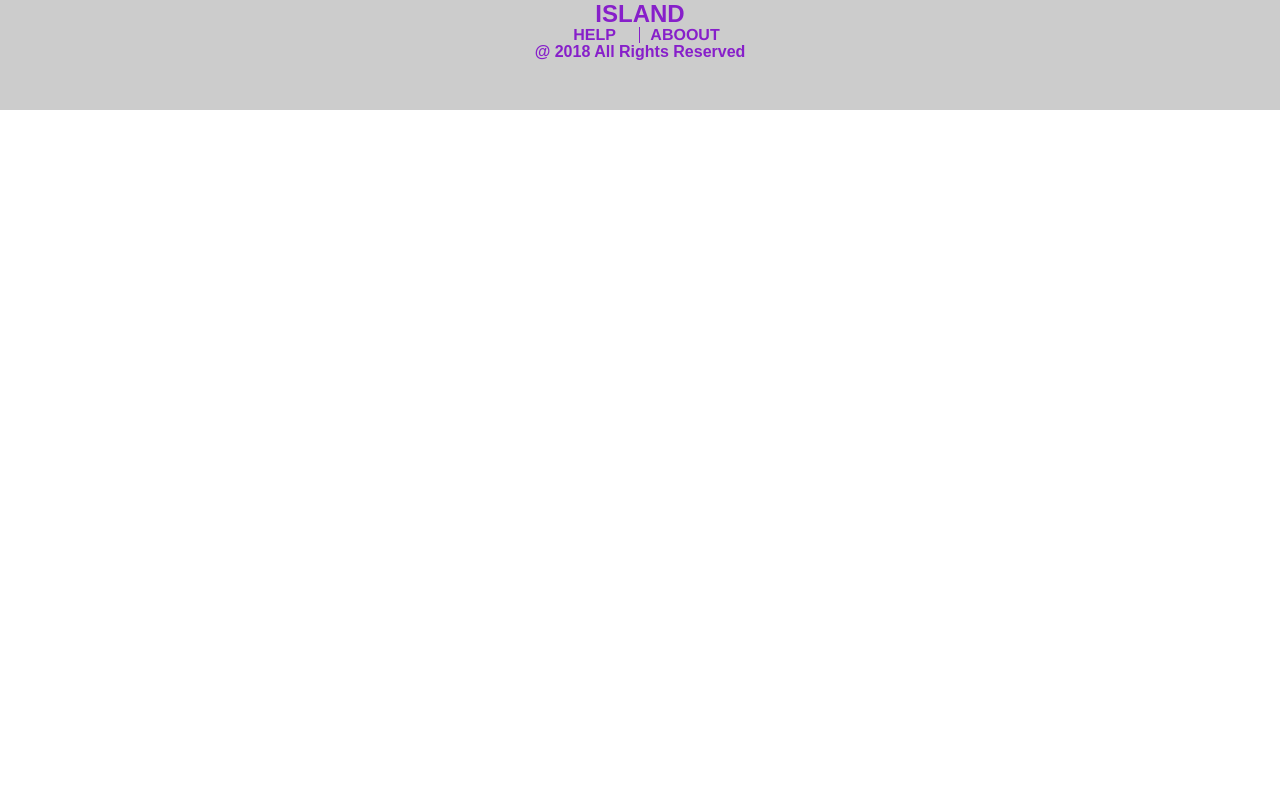
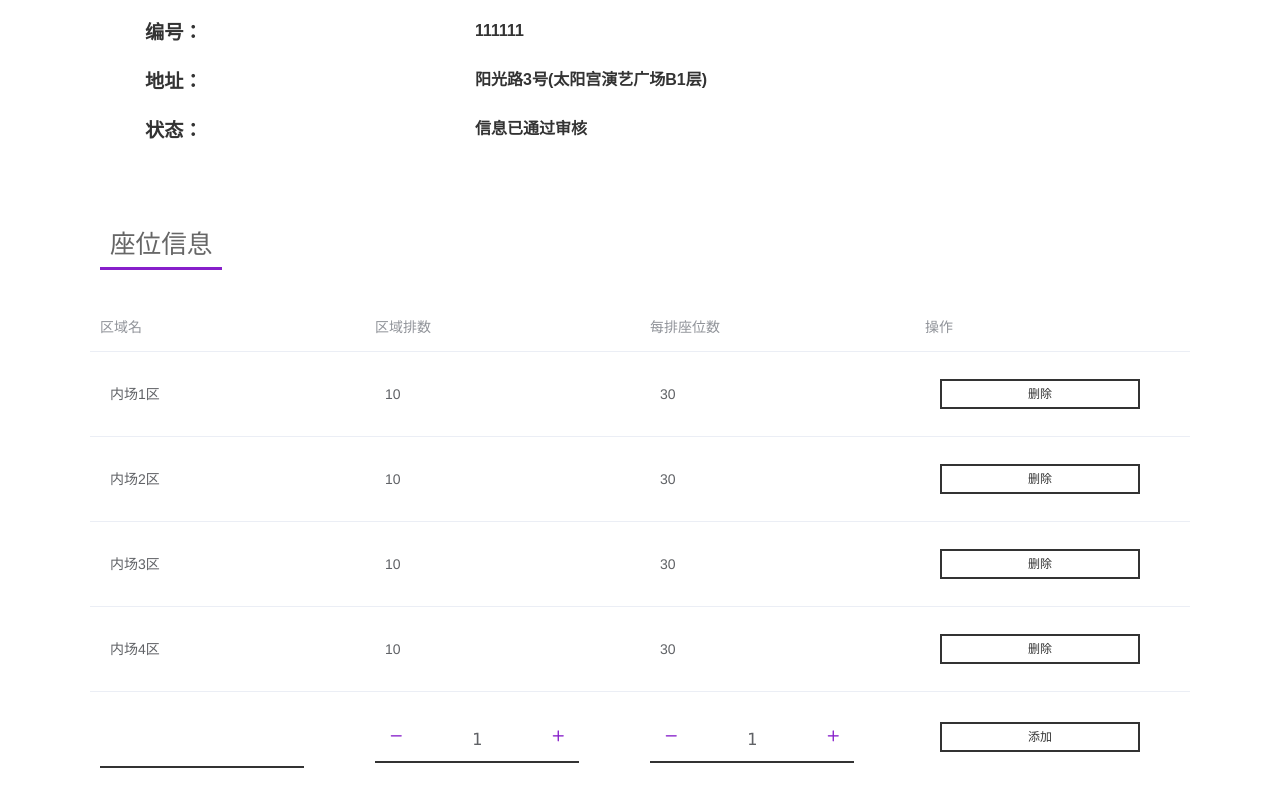
Before and after one commit to Island0214/TicketBox, a Vue app in the folder TicketBoxFront/: page /#/venue/info in a window 1280 px wide. Shown: the part 260-1060 px from the top of the page. Before the commit the page ends 800 px from the top, so only its background shows below. Built offline with nearby package versions, Linux system fonts and the light colour scheme.

Commit message:
<feat> : <增加场馆信息页面页面>

```diff
--- a/TicketBoxFront/src/components/MyNavBar/MyNavBar.vue
+++ b/TicketBoxFront/src/components/MyNavBar/MyNavBar.vue
@@ -7,13 +7,13 @@
 
       <div class="register-buttons-wrapper" v-if="!logStatus">
           <!--<p @click="openPage('/vipSign')">会员注册</p>-->
-        <p @click="showSignin('会员')">会员注册</p>
-        <p @click="showSignin('场馆')">场馆注册</p>
+        <p @click="showSigninFrame('会员')">会员注册</p>
+        <p @click="showSigninFrame('场馆')">场馆注册</p>
       </div>
 
       <div class="register-buttons-wrapper" v-else>
         <p>{{ name }}</p>
-        <p @click="quitLog">退出</p>
+        <p @click="quitLogin">退出</p>
         <!--<p @click="openPage('/vipSign')">会员注册</p>-->
         <!--<p @click="showSignin('会员')">会员注册</p>-->
         <!--<p @click="showSignin('场馆')">场馆注册</p>-->
@@ -31,13 +31,13 @@
 
       <div v-else>
         <div v-if="logType === '场馆'">
-          <router-link to="/">
+          <router-link to="/venue/info">
             <a>场馆信息</a>
           </router-link>
-          <router-link to="/">
+          <router-link to="/venue/schedule">
             <a>计划发布</a>
           </router-link>
-          <router-link to="/">
+          <router-link to="/venue/tickets">
             <a>票务信息</a>
           </router-link>
         </div>
@@ -88,9 +88,18 @@ export default {
     showLoginFrame: function (type) {
       this.showLogin()
       this.setLoginType(type)
+      this.$router.push('/')
+    },
+    showSigninFrame: function (type) {
+      this.showSignin(type)
+      this.$router.push('/')
     },
     openPage: function (router) {
       window.open(window.location. origin + router)
+    },
+    quitLogin: function () {
+      this.quitLog()
+      this.$router.push('/')
     }
   },
   computed: {
--- /dev/null
+++ b/TicketBoxFront/src/components/VenueInfo/VenueInfo.css
@@ -0,0 +1,54 @@
+.venue-info-wrapper {
+  padding: 30px;
+}
+
+.venue-info-wrapper .info-wrapper {
+  padding: 30px;
+}
+
+.venue-info-wrapper .info-wrapper .el-row {
+  width: 90%;
+  margin-left: 5%;
+}
+
+.venue-info-wrapper .info-wrapper .table-wrapper .el-row {
+  width: 100%;
+  margin: 0;
+  margin-top: 30px;
+}
+
+.venue-info-wrapper .info-wrapper .table-wrapper .el-row /deep/ .el-col {
+  /*padding: 0;*/
+  padding-left: 10px;
+}
+
+.venue-info-wrapper .info-wrapper .table-wrapper .el-row .el-input {
+  margin-top: 30px;
+  width: 80%;
+}
+
+.venue-info-wrapper .info-wrapper .table-wrapper .el-row .el-input-number {
+  margin-top: 25px;
+  width: 80%;
+}
+
+.venue-info-wrapper .info-wrapper .table-wrapper .el-row .el-input-number /deep/ span {
+  background: none;
+  border: none;
+}
+
+.venue-info-wrapper .info-wrapper .table-wrapper .el-row .el-input-number /deep/ span i {
+  color: #871FCA;
+  font-weight: 600;
+}
+
+.venue-info-wrapper .info-wrapper .table-wrapper .el-button {
+  float: none;
+}
+
+.venue-info-wrapper  .el-button {
+  width: 200px;
+  float: right;
+  /*margin-bottom: 30px;*/
+  margin: 15px;
+}
--- /dev/null
+++ b/TicketBoxFront/src/components/VenueInfo/VenueInfo.vue
@@ -0,0 +1,170 @@
+<template>
+  <div class="venue-info-wrapper">
+    <h1>{{ venue_name }}</h1>
+
+    <div class="info-wrapper">
+      <part-title title="基本信息" style="margin-bottom: 30px;"></part-title>
+
+      <el-row :gutte="20">
+        <el-col :xs="8" :sm="8" :md="8" :lg="8">
+          <h4>编号：</h4>
+        </el-col>
+        <el-col :xs="16" :sm="16" :md="16" :lg="16">
+          <h5>{{ code }}</h5>
+        </el-col>
+      </el-row>
+      <el-row :gutte="20">
+        <el-col :xs="8" :sm="8" :md="8" :lg="8">
+          <h4>地址：</h4>
+        </el-col>
+        <el-col :xs="16" :sm="16" :md="16" :lg="16">
+          <h5>{{ address }}
+            <!--<a @click="showChangeUsername=true">修改</a>-->
+          </h5>
+        </el-col>
+      </el-row>
+      <el-row :gutte="20">
+        <el-col :xs="8" :sm="8" :md="8" :lg="8">
+          <h4>状态：</h4>
+        </el-col>
+        <el-col :xs="16" :sm="16" :md="16" :lg="16">
+          <h5 v-if="validInfo">信息已通过审核</h5>
+          <h5 v-else>信息审核中...</h5>
+        </el-col>
+      </el-row>
+    </div>
+
+    <div class="info-wrapper">
+      <part-title title="座位信息" style="margin-bottom: 30px;"></part-title>
+
+      <div class="table-wrapper">
+        <el-table
+          :data="tableData"
+          style="width: 100%">
+          <el-table-column
+            label="区域名"
+          >
+            <template slot-scope="scope">
+              <!--<i class="el-icon-time"></i>-->
+              <span style="margin-left: 10px">{{ scope.row.name }}</span>
+            </template>
+          </el-table-column>
+          <el-table-column
+            label="区域排数"
+          >
+            <template slot-scope="scope">
+              <span style="margin-left: 10px">{{ scope.row.row }}</span>
+            </template>
+          </el-table-column>
+          <el-table-column
+            label="每排座位数"
+          >
+            <template slot-scope="scope">
+              <span style="margin-left: 10px">{{ scope.row.col }}</span>
+            </template>
+          </el-table-column>
+          <el-table-column
+            label="操作">
+            <template slot-scope="scope">
+              <el-button
+                size="mini"
+                type="danger"
+                @click="handleDelete(scope.$index, scope.row)">删除</el-button>
+            </template>
+          </el-table-column>
+        </el-table>
+
+        <el-row :gutter="20" style="margin: 0">
+          <el-col :xs="6" :sm="6" :md="6" :lg="6">
+            <el-input v-model="name"></el-input>
+          </el-col>
+          <el-col :xs="6" :sm="6" :md="6" :lg="6">
+            <el-input-number :min="1" v-model="rows"></el-input-number>
+          </el-col>
+          <el-col :xs="6" :sm="6" :md="6" :lg="6">
+            <el-input-number :min="1" v-model="cols"></el-input-number>
+          </el-col>
+          <el-col :xs="6" :sm="6" :md="6" :lg="6" style="margin-top: 15px">
+            <el-button size="mini" @click="handleAdd">添加</el-button>
+          </el-col>
+        </el-row>
+      </div>
+    </div>
+
+    <el-button>保存修改</el-button>
+  </div>
+</template>
+
+<script>
+  import PartTitle from '../Basic/PartTitle/PartTitle.vue'
+
+  export default {
+    components: {
+      PartTitle
+    },
+    data () {
+      return {
+        venue_name: '南京欧拉艺术空间',
+        address: '阳光路3号(太阳宫演艺广场B1层)',
+        code: 111111,
+        tableData: [{
+          name: '内场1区',
+          row: '10',
+          col: '30'
+        }, {
+          name: '内场2区',
+          row: '10',
+          col: '30'
+        }, {
+          name: '内场3区',
+          row: '10',
+          col: '30'
+        }, {
+          name: '内场4区',
+          row: '10',
+          col: '30'
+        }],
+        validInfo: true,
+        rows: 1,
+        cols: 1,
+        name: ''
+      }
+    },
+    methods: {
+      handleDelete(index, row) {
+        console.log(index, row);
+        this.tableData.splice(index, 1)
+      },
+      handleAdd: function () {
+        if (this.name === '') {
+          this.$message({
+            showClose: true,
+            type: 'error',
+            message: '请输入区域名称！'
+          })
+          return
+        }
+
+        for (let i = 0; i < this.tableData.length; i++) {
+          if (this.name === this.tableData[i].name) {
+            this.$message({
+              showClose: true,
+              type: 'error',
+              message: '请勿重复添加区域！'
+            })
+            return
+          }
+        }
+
+        this.tableData.push({
+          name: this.name,
+          row: this.rows,
+          col: this.cols
+        })
+      }
+    }
+  }
+</script>
+
+<!-- Add "scoped" attribute to limit CSS to this component only -->
+<style scoped src="./VenueInfo.css"></style>
--- /dev/null
+++ b/TicketBoxFront/src/pages/VenueInfoPage.vue
@@ -0,0 +1,25 @@
+<template>
+  <div class="user-info-page-wrapper">
+    <venue-info></venue-info>
+  </div>
+</template>
+
+<script>
+  import VenueInfo from '../components/VenueInfo/VenueInfo.vue'
+
+  export default {
+    components: {
+      VenueInfo
+    },
+    data () {
+      return {
+      }
+    }
+  }
+</script>
+
+<style>
+  .user-info-page-wrapper {
+    padding: 30px;
+  }
+</style>
--- a/TicketBoxFront/src/router/index.js
+++ b/TicketBoxFront/src/router/index.js
@@ -6,6 +6,7 @@ import UserOrderPage from '../pages/UserOrderPage.vue'
 import UserConcertsPage from '../pages/UserConcertsPage.vue'
 import ConcertInfoPage from '../pages/ConcertInfoPage.vue'
 import PayPage from '../pages/PayPage.vue'
+import VenueInfoPage from '../pages/VenueInfoPage.vue'
 
 Vue.use(Router)
 
@@ -40,6 +41,11 @@ export default new Router({
       path: '/pay/:id',
       name: 'PayPage',
       component: PayPage
+    },
+    {
+      path: '/venue/info',
+      name: 'venue',
+      component: VenueInfoPage
     }
   ]
 })
```
